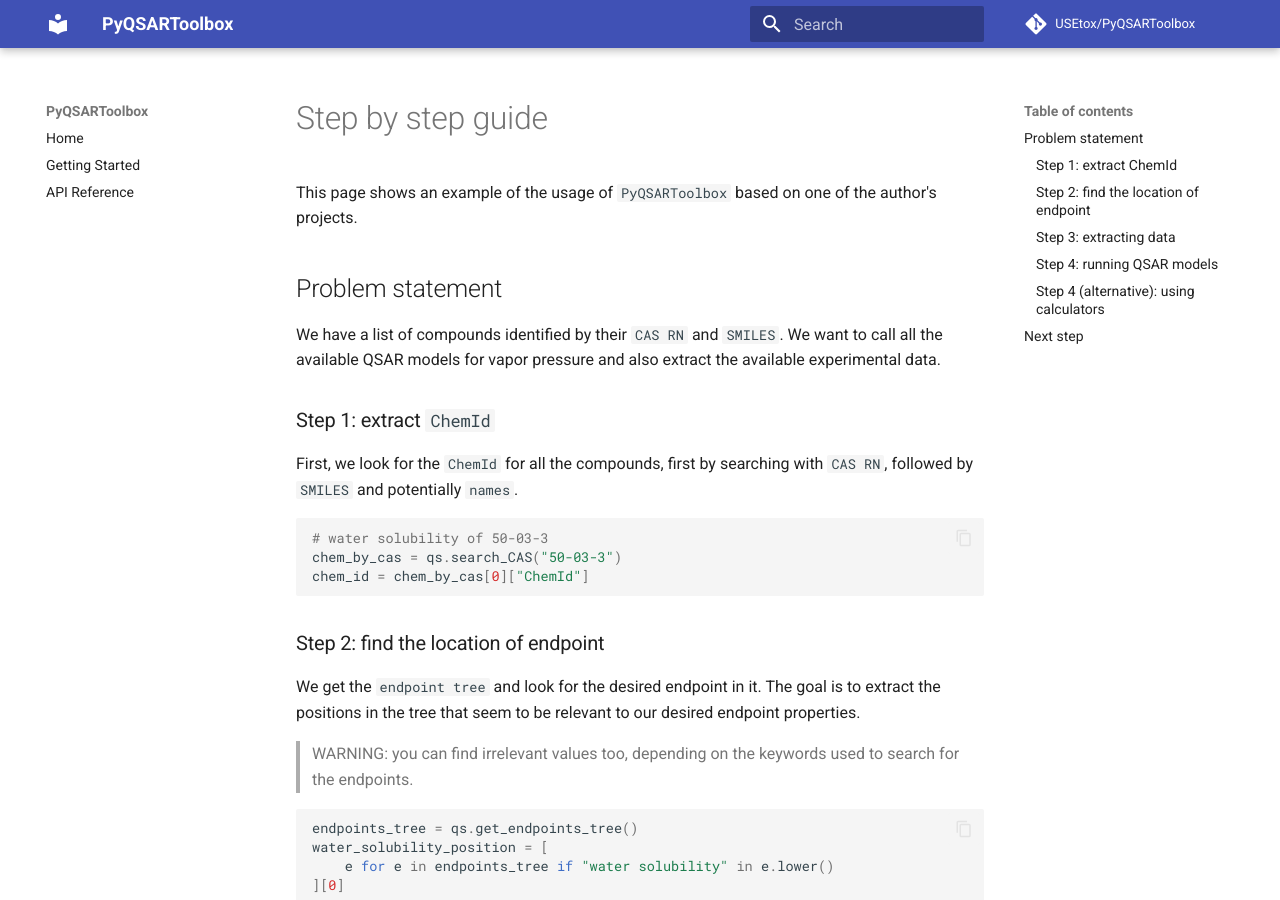
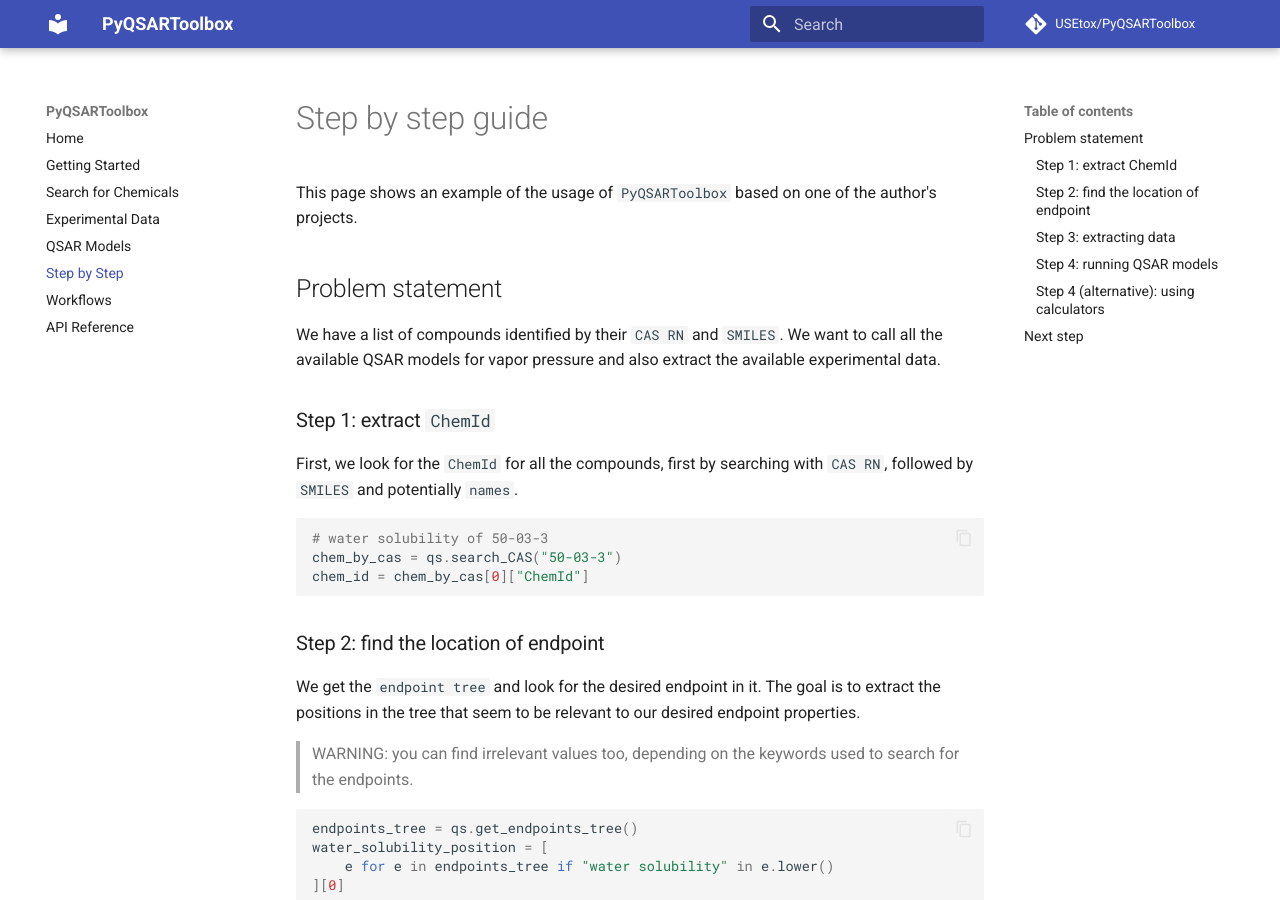
Before and after one commit to USEtox/PyQSARToolbox, an MkDocs documentation site: the page built from docs/step_by_step.md, in a window 1280 px wide and 900 px high. Built offline with MkDocs 1.6.1 and Material for MkDocs 9.7.7, drawn with Linux system fonts in a browser that asks for light colours; comment, search, counter and statistics services are not loaded.

Commit message:
Update mkdocs.yml

```diff
--- a/mkdocs.yml
+++ b/mkdocs.yml
@@ -16,6 +16,11 @@ theme:
 nav:
   - Home: index.md
   - Getting Started: getting-started.md
+  - Search for Chemicals: search_chemicals.md
+  - Experimental Data: extract_data.md
+  - QSAR Models: run_qsar.md
+  - Step by Step: step_by_step.md
+  - Workflows: workflows.md
   - API Reference: api.md
 plugins:
   - search
```
